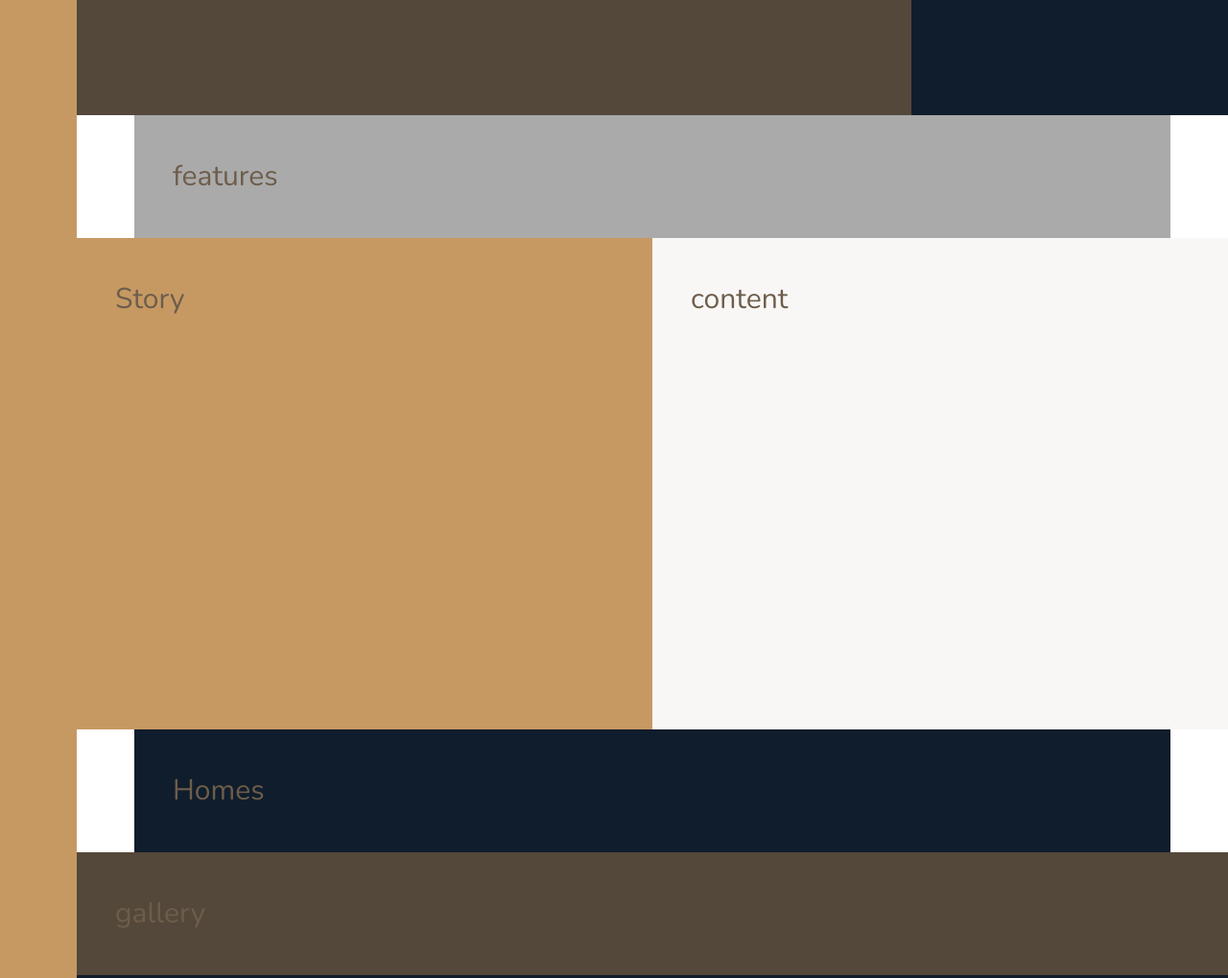
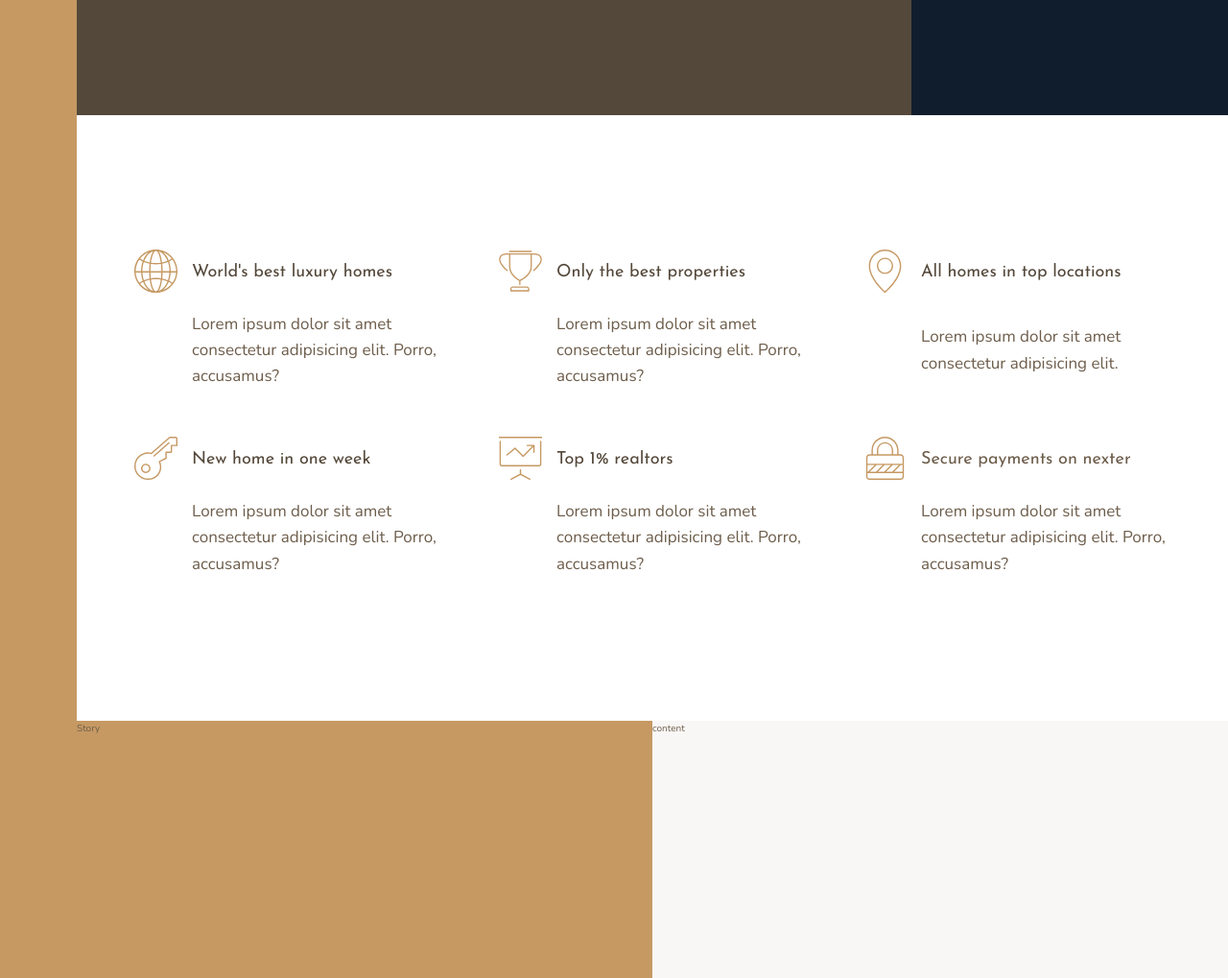
Before and after one commit to Flatchek/Nexter, a website: page index.html in a window 1280 px wide. Shown: the part 520-1539 px from the top of the page at 96% size. Drawn offline with nearby package versions, Linux system fonts and the light colour scheme.

Commit message:
created feature section

```diff
--- a/index.html
+++ b/index.html
@@ -1,14 +1,13 @@
 <!DOCTYPE html>
 <html lang="en">
+<head>
+    <meta charset="UTF-8" />
+    <meta name="viewport" content="width=device-width, initial-scale=1.0" />
+    <meta http-equiv="X-UA-Compatible" content="ie=edge" />
 
-<head>
-    <meta charset="UTF-8">
-    <meta name="viewport" content="width=device-width, initial-scale=1.0">
-    <meta http-equiv="X-UA-Compatible" content="ie=edge">
-
-    <link href="https://fonts.googleapis.com/css?family=Josefin+Sans:300,400,400i|Nunito:300,300i" rel="stylesheet">
-    <link rel="stylesheet" href="css/style.css">
-    <link rel="shortcut icon" type="image/png" href="img/favicon.png">
+    <link href="https://fonts.googleapis.com/css?family=Josefin+Sans:300,400,400i|Nunito:300,300i" rel="stylesheet" />
+    <link rel="stylesheet" href="css/style.css" />
+    <link rel="shortcut icon" type="image/png" href="img/favicon.png" />
 
     <title>nexter &mdash; your home, your freedom</title>
 </head>
@@ -16,31 +15,76 @@
 <body class="container">
     <div class="sidebar">Sidebar</div>
 
-    <header class="header">
-        Header
-    </header>
-    <div class="realtors">
-        Top 3 realtors
-    </div>
+    <header class="header">Header</header>
+    <div class="realtors">Top 3 realtors</div>
 
     <section class="features">
-        features
+    <div class="feature">
+        <svg class="feature__icon">
+        <use xlink:href="img/sprite.svg#icon-global"></use>
+        </svg>
+        <h4 class="heading-4 heading-4--dark">World's best luxury homes</h4>
+        <p class="feature__text">
+        Lorem ipsum dolor sit amet consectetur adipisicing elit. Porro,
+        accusamus?
+        </p>
+    </div>
+    <div class="feature">
+        <svg class="feature__icon">
+        <use xlink:href="img/sprite.svg#icon-trophy"></use>
+        </svg>
+        <h4 class="heading-4 heading-4--dark">Only the best properties</h4>
+        <p class="feature__text">
+        Lorem ipsum dolor sit amet consectetur adipisicing elit. Porro,
+        accusamus?
+        </p>
+    </div>
+    <div class="feature">
+        <svg class="feature__icon">
+        <use xlink:href="img/sprite.svg#icon-map-pin"></use>
+        </svg>
+        <h4 class="heading-4 heading-4--dark">All homes in top locations</h4>
+        <p class="feature__text">
+        Lorem ipsum dolor sit amet consectetur adipisicing elit.
+        </p>
+    </div>
+    <div class="feature">
+        <svg class="feature__icon">
+        <use xlink:href="img/sprite.svg#icon-key"></use>
+        </svg>
+        <h4 class="heading-4 heading-4--dark">New home in one week</h4>
+        <p class="feature__text">
+        Lorem ipsum dolor sit amet consectetur adipisicing elit. Porro,
+        accusamus?
+        </p>
+    </div>
+    <div class="feature">
+        <svg class="feature__icon">
+        <use xlink:href="img/sprite.svg#icon-presentation"></use>
+        </svg>
+        <h4 class="heading-4 heading-4--dark">Top 1% realtors</h4>
+        <p class="feature__text">
+        Lorem ipsum dolor sit amet consectetur adipisicing elit. Porro,
+        accusamus?
+        </p>
+    </div>
+    <div class="feature">
+        <svg class="feature__icon">
+        <use xlink:href="img/sprite.svg#icon-lock"></use>
+        </svg>
+        <h4 class="heading-4 heading-4-dark">Secure payments on nexter</h4>
+        <p class="feature__text">
+        Lorem ipsum dolor sit amet consectetur adipisicing elit. Porro,
+        accusamus?
+        </p>
+    </div>
     </section>
 
-    <div class="story__pictures">
-        Story
-    </div>
-    <div class="story__content">
-        content
-    </div>
+    <div class="story__pictures">Story</div>
+    <div class="story__content">content</div>
 
-    <section class="homes">
-        Homes
-    </section>
-    <section class="gallery">
-        gallery
-    </section>
+    <section class="homes">Homes</section>
+    <section class="gallery">gallery</section>
     <footer class="footer">footer</footer>
-    </body>
-
+</body>
 </html>
--- a/sass/_base.scss
+++ b/sass/_base.scss
@@ -39,11 +39,4 @@ body{
     display: grid;
     grid-template-rows: 80vh min-content 40vw repeat(3,min-content);
     grid-template-columns: [sidebar-start] 8rem [sidebar-end full-start] minmax(6rem,1fr) [center-start] repeat(8, [col-start] minmax(min-content,14rem)[col-end]) [center-end] minmax(6rem,1fr)[full-end];
-
-
-    &>*{
-        padding: 40px;
-        font-size: 3rem;
-
-    }
 }
--- a/sass/_features.scss
+++ b/sass/_features.scss
@@ -1,4 +1,27 @@
-.features{
-    background-color:$color-grey-light-2;
-    grid-column: center-start / center-end ;
+.features {
+  grid-column: center-start / center-end;
+  margin: 15rem 0;
+  display: grid;
+  // grid-template-columns: repeat(3, 1fr);
+  grid-template-columns: repeat(auto-fit, minmax(25rem, 1fr));
+  grid-gap: 6rem;
 }
+
+.feature {
+  display: grid;
+  grid-template-columns: min-content 1fr;
+  grid-column-gap: 1.5rem;
+  grid-row-gap: 2.5rem;
+
+  &__icon {
+    fill: $color-primary;
+    width: 4.5rem;
+    height: 4.5rem;
+    grid-row: 1 / span 2;
+    transform: translateY(-1rem);
+  }
+
+  &__text {
+    font-size: 1.7rem;
+  }
+}
--- a/sass/_typography.scss
+++ b/sass/_typography.scss
@@ -0,0 +1,25 @@
+%heading {
+  font-family: $font-display;
+  font-weight: 400;
+}
+
+.heading-1 {
+  @extend %heading;
+}
+.heading-2 {
+  @extend %heading;
+}
+.heading-3 {
+  @extend %heading;
+}
+.heading-4 {
+  @extend %heading;
+  font-size: 1.8rem;
+
+  &--light{
+   color:  $color-grey-light-1;
+  }
+  &--dark{
+    color:$color-grey-dark-1;
+  }
+}
```
Also changed, not shown: css/style.css.
